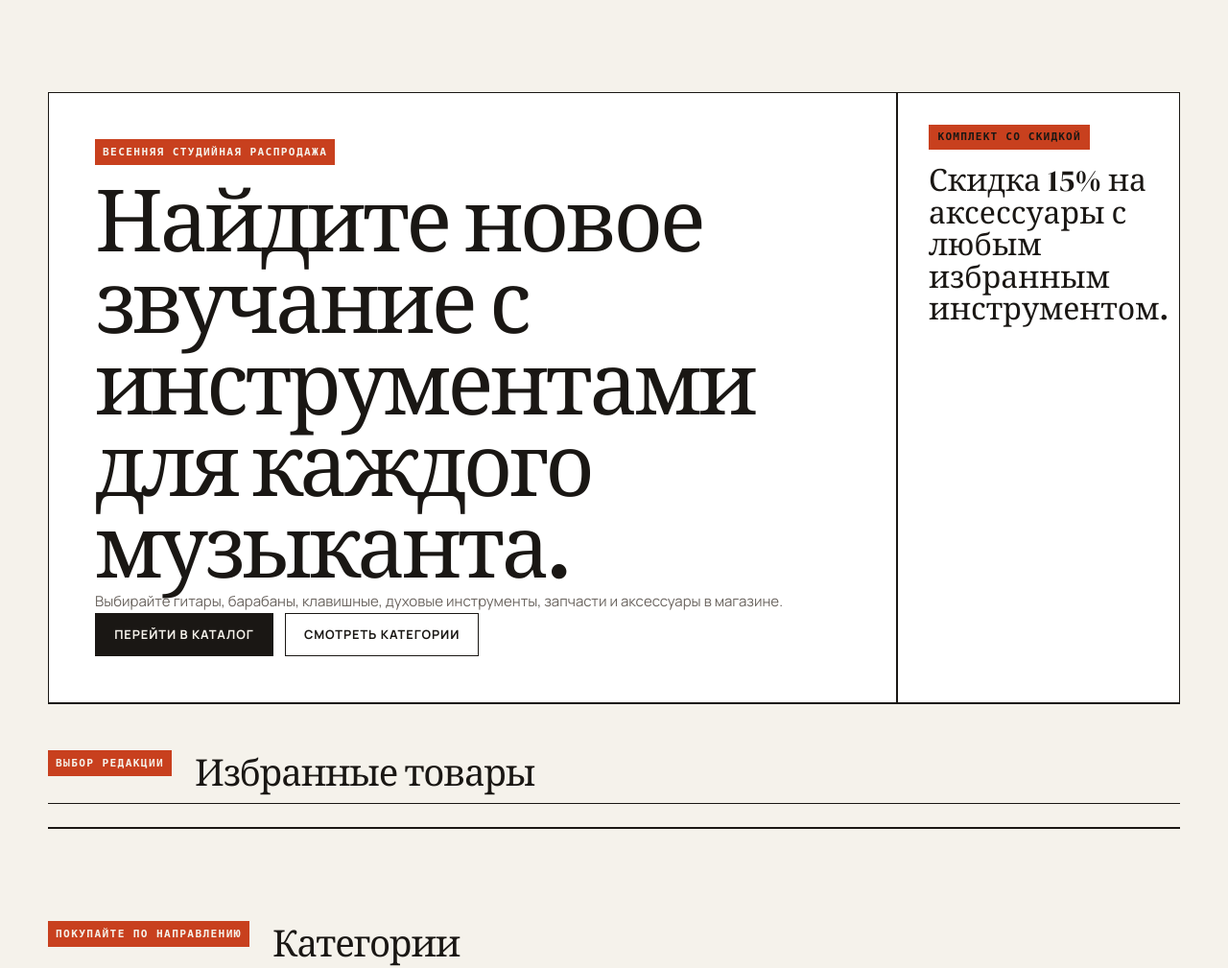
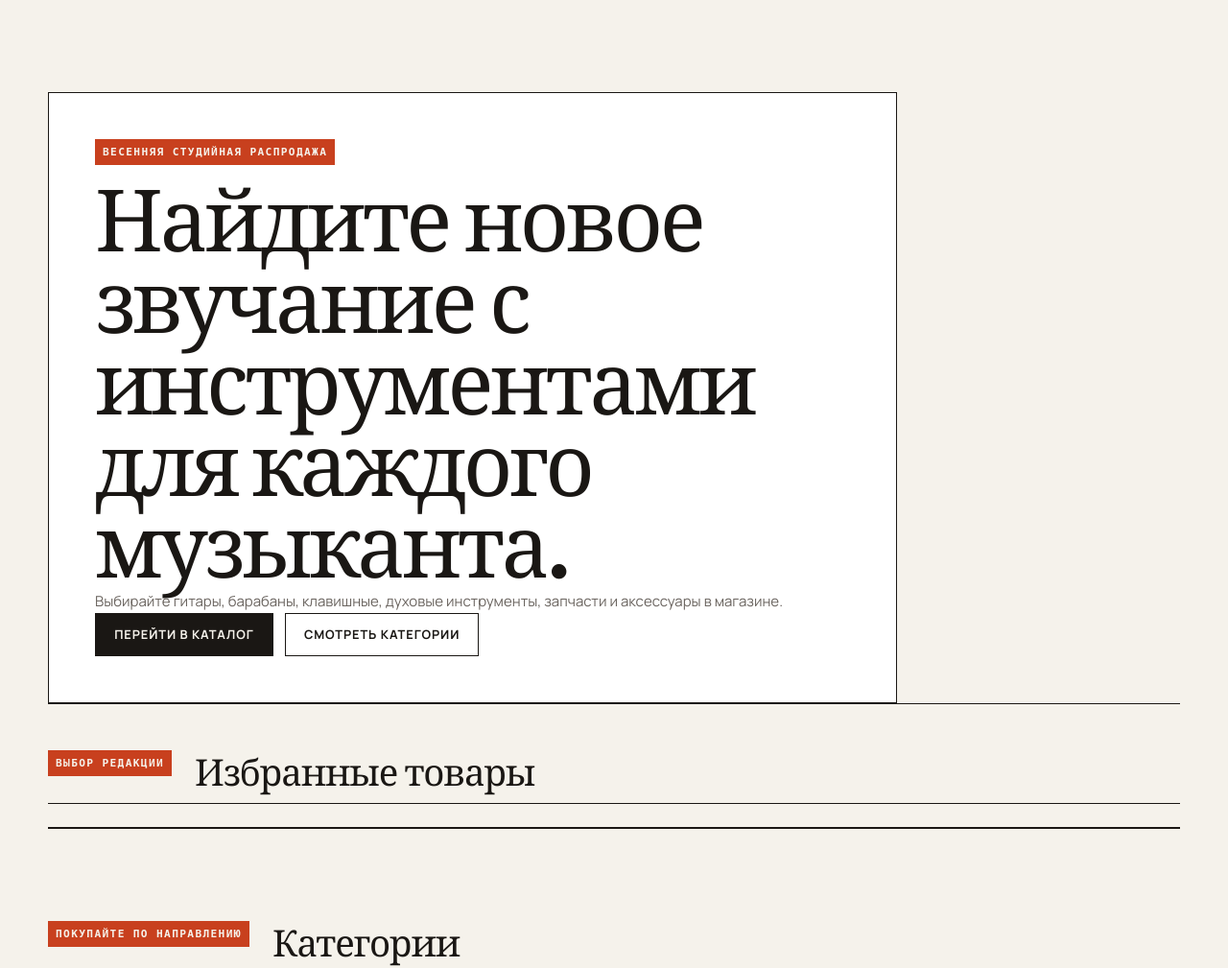
Before and after one commit to Davanok/music-shop, a Python web app: template templates/home.html in a window 1280 px wide. Shown: the part 56-1065 px from the top of the page at 96% size. Run offline with Jinja, Linux system fonts and the light colour scheme; the template is opened without the code that fills it, so the values that code supplies are empty.

Commit message:
remove sale section

```diff
--- a/templates/home.html
+++ b/templates/home.html
@@ -10,10 +10,6 @@
       <a class="button ghost" href="#categories">Смотреть категории</a>
     </div>
   </div>
-  <aside class="promo-card">
-    <span>Комплект со скидкой</span>
-    <strong>Скидка 15% на аксессуары с любым избранным инструментом.</strong>
-  </aside>
 </section>
 
 <section class="section">
```
